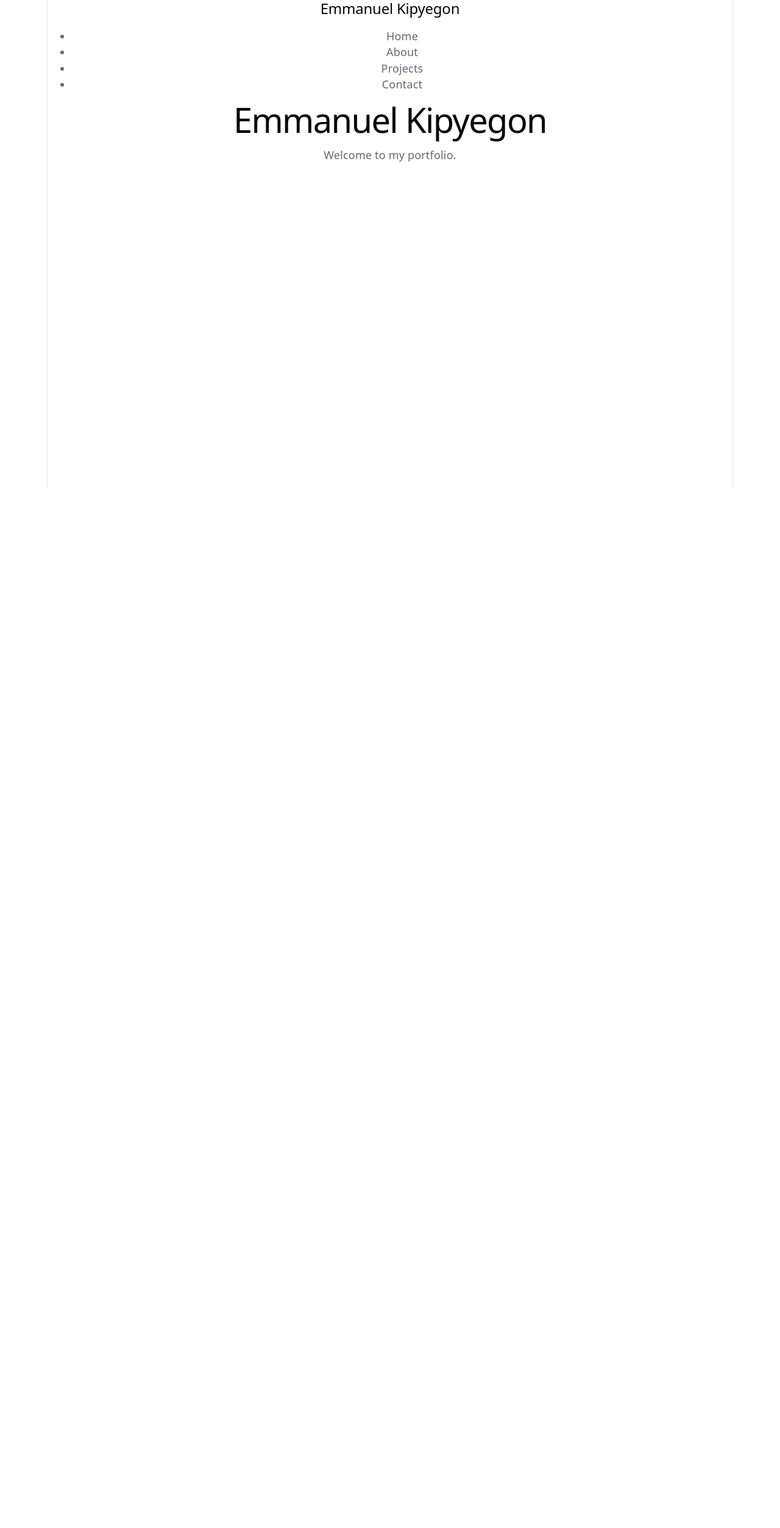
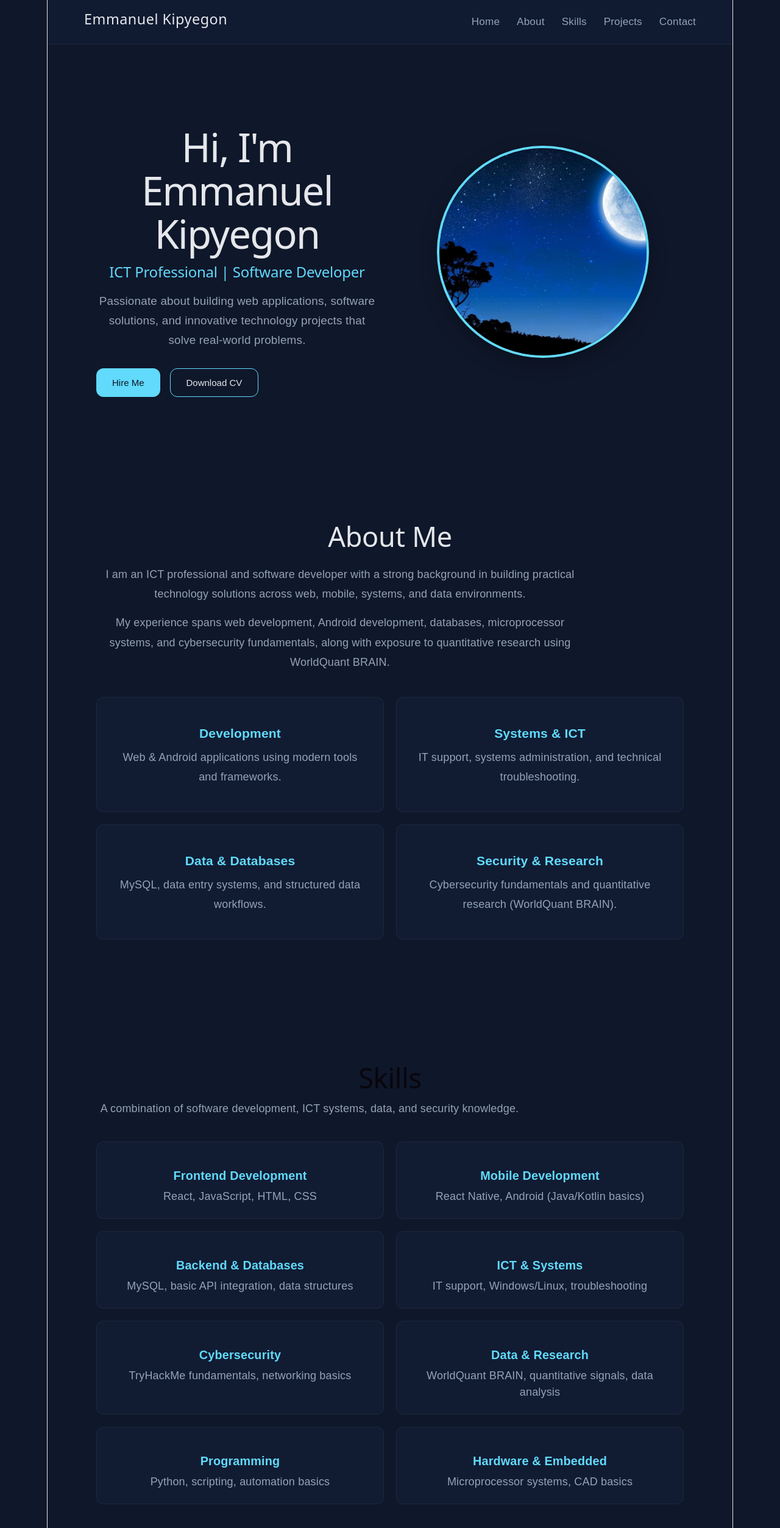
Before and after one commit to manu601/emmanuel-portfolio, a React (Vite) app: page / in a window 1280 px wide. Shown: the top 2506 px of the page at 61% size. Before the commit the page ends 800 px from the top, so only its background shows below. Built offline with nearby package versions, Linux system fonts and the light colour scheme.

Commit message:
Create first skills section

```diff
--- a/src/App.css
+++ b/src/App.css
@@ -1,184 +1,275 @@
-.counter {
-  font-size: 16px;
-  padding: 5px 10px;
-  border-radius: 5px;
-  color: var(--accent);
-  background: var(--accent-bg);
-  border: 2px solid transparent;
-  transition: border-color 0.3s;
-  margin-bottom: 24px;
+/* =====================
+   DESIGN SYSTEM
+===================== */
+:root {
+  --bg: #0f172a;
+  --surface: #111c33;
+  --text: #e5e7eb;
+  --muted: #94a3b8;
 
-  &:hover {
-    border-color: var(--accent-border);
-  }
-  &:focus-visible {
-    outline: 2px solid var(--accent);
-    outline-offset: 2px;
-  }
+  --primary: #61dafb;
+  --accent: #38bdf8;
+
+  --radius: 12px;
+  --transition: 0.3s ease;
 }
 
-.hero {
-  position: relative;
-
-  .base,
-  .framework,
-  .vite {
-    inset-inline: 0;
-    margin: 0 auto;
+body {
+  margin: 0;
+  font-family: "Poppins", Arial, sans-serif;
+  background: var(--bg);
+  color: var(--text);
 }
 
-  .base {
-    width: 170px;
-    position: relative;
-    z-index: 0;
+/* =====================
+   NAVBAR
+===================== */
+nav {
+  display: flex;
+  justify-content: space-between;
+  align-items: center;
+
+  padding: 18px 60px;
+  background-color: rgba(17, 28, 51, 0.9);
+  backdrop-filter: blur(10px);
+
+  position: sticky;
+  top: 0;
+  z-index: 100;
+  border-bottom: 1px solid rgba(255, 255, 255, 0.05);
 }
 
-  .framework,
-  .vite {
-    position: absolute;
+nav h2 {
+  color: var(--text);
+  font-size: 1.3rem;
+  letter-spacing: 0.5px;
 }
 
-  .framework {
-    z-index: 1;
-    top: 34px;
-    height: 28px;
-    transform: perspective(2000px) rotateZ(300deg) rotateX(44deg) rotateY(39deg)
-      scale(1.4);
+nav ul {
+  display: flex;
+  gap: 28px;
+  list-style: none;
+  margin: 0;
+  padding: 0;
 }
 
-  .vite {
-    z-index: 0;
-    top: 107px;
-    height: 26px;
-    width: auto;
-    transform: perspective(2000px) rotateZ(300deg) rotateX(40deg) rotateY(39deg)
-      scale(0.8);
-  }
+nav a {
+  color: var(--muted);
+  text-decoration: none;
+  font-size: 0.95rem;
+  transition: var(--transition);
 }
 
-#center {
-  display: flex;
-  flex-direction: column;
-  gap: 25px;
-  place-content: center;
-  place-items: center;
-  flex-grow: 1;
-
-  @media (max-width: 1024px) {
-    padding: 32px 20px 24px;
-    gap: 18px;
-  }
+nav a:hover {
+  color: var(--primary);
 }
 
-#next-steps {
+/* =====================
+   HERO SECTION
+===================== */
+.hero {
   display: flex;
-  border-top: 1px solid var(--border);
-  text-align: left;
+  justify-content: space-between;
+  align-items: center;
 
-  & > div {
-    flex: 1 1 0;
-    padding: 32px;
-    @media (max-width: 1024px) {
-      padding: 24px 20px;
-    }
+  min-height: 85vh;
+  padding: 0 80px;
+  gap: 40px;
 }
 
-  .icon {
-    margin-bottom: 16px;
-    width: 22px;
-    height: 22px;
+.hero-text {
+  flex: 1;
 }
 
-  @media (max-width: 1024px) {
-    flex-direction: column;
-    text-align: center;
-  }
+.hero-text h1 {
+  font-size: 3.6rem;
+  margin-bottom: 12px;
+  color: var(--text);
+  line-height: 1.1;
 }
 
-#docs {
-  border-right: 1px solid var(--border);
-
-  @media (max-width: 1024px) {
-    border-right: none;
-    border-bottom: 1px solid var(--border);
-  }
+.hero-text h2 {
+  color: var(--primary);
+  margin-bottom: 18px;
+  font-weight: 500;
 }
 
-#next-steps ul {
-  list-style: none;
-  padding: 0;
-  display: flex;
-  gap: 8px;
-  margin: 32px 0 0;
-
-  .logo {
-    height: 18px;
+.hero-text p {
+  font-size: 1.05rem;
+  line-height: 1.7;
+  max-width: 550px;
+  margin-bottom: 30px;
+  color: var(--muted);
 }
 
-  a {
-    color: var(--text-h);
-    font-size: 16px;
-    border-radius: 6px;
-    background: var(--social-bg);
+/* =====================
+   BUTTONS
+===================== */
+.hero-buttons {
   display: flex;
-    padding: 6px 12px;
-    align-items: center;
-    gap: 8px;
-    text-decoration: none;
-    transition: box-shadow 0.3s;
-
-    &:hover {
-      box-shadow: var(--shadow);
-    }
-    .button-icon {
-      height: 18px;
-      width: 18px;
-    }
+  gap: 16px;
 }
 
-  @media (max-width: 1024px) {
-    margin-top: 20px;
-    flex-wrap: wrap;
-    justify-content: center;
-
-    li {
-      flex: 1 1 calc(50% - 8px);
+.hero-buttons button {
+  padding: 14px 26px;
+  border: none;
+  border-radius: var(--radius);
+  font-size: 15px;
+  cursor: pointer;
+  transition: var(--transition);
+  font-weight: 500;
 }
 
-    a {
-      width: 100%;
-      justify-content: center;
-      box-sizing: border-box;
-    }
-  }
+.hero-buttons button:first-child {
+  background: var(--primary);
+  color: #0f172a;
 }
 
-#spacer {
-  height: 88px;
-  border-top: 1px solid var(--border);
-  @media (max-width: 1024px) {
-    height: 48px;
-  }
+.hero-buttons button:last-child {
+  background: transparent;
+  color: var(--text);
+  border: 1px solid var(--primary);
 }
 
-.ticks {
-  position: relative;
-  width: 100%;
-
-  &::before,
-  &::after {
-    content: '';
-    position: absolute;
-    top: -4.5px;
-    border: 5px solid transparent;
+.hero-buttons button:hover {
+  transform: translateY(-3px);
+  background: var(--accent);
+  color: #0f172a;
 }
 
-  &::before {
-    left: 0;
-    border-left-color: var(--border);
+/* =====================
+   HERO IMAGE
+===================== */
+.hero-image {
+  flex: 1;
+  display: flex;
+  justify-content: center;
 }
-  &::after {
-    right: 0;
-    border-right-color: var(--border);
+
+.hero-image img {
+  width: 340px;
+  height: 340px;
+  border-radius: 50%;
+  object-fit: cover;
+  border: 4px solid var(--primary);
+  box-shadow: 0 10px 30px rgba(0, 0, 0, 0.3);
+  transition: var(--transition);
 }
+
+.hero-image img:hover {
+  transform: scale(1.03);
 }
+/* =====================
+   ABOUT SECTION
+===================== */
+.about {
+  padding: 100px 80px;
+  background: var(--bg);
+}
+
+.about-container {
+  max-width: 1100px;
+  margin: auto;
+}
+
+.about h2 {
+  font-size: 2.5rem;
+  margin-bottom: 20px;
+  color: var(--text);
+}
+
+.about p {
+  color: var(--muted);
+  line-height: 1.8;
+  margin-bottom: 15px;
+  max-width: 800px;
+}
+
+/* =====================
+   ABOUT CARDS
+===================== */
+.about-cards {
+  display: grid;
+  grid-template-columns: repeat(2, 1fr);
+  gap: 20px;
+  margin-top: 40px;
+}
+
+.card {
+  background: var(--surface);
+  padding: 25px;
+  border-radius: var(--radius);
+  transition: var(--transition);
+  border: 1px solid rgba(255, 255, 255, 0.05);
+}
+
+.card h3 {
+  color: var(--primary);
+  margin-bottom: 10px;
+}
+
+.card p {
+  color: var(--muted);
+}
+
+.card:hover {
+  transform: translateY(-5px);
+  border-color: var(--primary);
+}
+/* =====================
+   SKILLS SECTION
+===================== */
+.skills {
+  padding: 100px 80px;
+  background: var(--bg);
+}
+
+.skills-container {
+  max-width: 1100px;
+  margin: auto;
+}
+
+.skills h2 {
+  font-size: 2.5rem;
+  margin-bottom: 10px;
+}
+
+.skills-intro {
+  color: var(--muted);
+  margin-bottom: 40px;
+  max-width: 700px;
+  line-height: 1.6;
+}
+
+/* =====================
+   SKILL GRID
+===================== */
+.skills-grid {
+  display: grid;
+  grid-template-columns: repeat(2, 1fr);
+  gap: 20px;
+}
+
+.skill-card {
+  background: var(--surface);
+  padding: 22px;
+  border-radius: var(--radius);
+  border: 1px solid rgba(255, 255, 255, 0.05);
+  transition: var(--transition);
+}
+
+.skill-card h3 {
+  color: var(--primary);
+  margin-bottom: 8px;
+  font-size: 1.1rem;
+}
+
+.skill-card p {
+  color: var(--muted);
+  line-height: 1.5;
+}
+
+.skill-card:hover {
+  transform: translateY(-6px);
+  border-color: var(--primary);
+}
--- a/src/App.jsx
+++ b/src/App.jsx
@@ -1,12 +1,17 @@
+import "./App.css";
 import Navbar from "./components/Navbar";
+import Hero from "./components/Hero";
+import About from "./components/About";
+import Skills from "./components/Skills";
 
 function App() {
   return (
-    <div>
+    <>
       <Navbar />
-      <h1>Emmanuel Kipyegon</h1>
-      <p>Welcome to my portfolio.</p>
-    </div>
+      <Hero />
+      <About />
+      <Skills />
+    </>
   );
 }
 
--- /dev/null
+++ b/src/components/About.jsx
@@ -0,0 +1,45 @@
+function About() {
+  return (
+    <section className="about" id="about">
+      <div className="about-container">
+        <h2>About Me</h2>
+
+        <p>
+          I am an ICT professional and software developer with a strong
+          background in building practical technology solutions across web,
+          mobile, systems, and data environments.
+        </p>
+
+        <p>
+          My experience spans web development, Android development, databases,
+          microprocessor systems, and cybersecurity fundamentals, along with
+          exposure to quantitative research using WorldQuant BRAIN.
+        </p>
+
+        <div className="about-cards">
+          <div className="card">
+            <h3>Development</h3>
+            <p>Web & Android applications using modern tools and frameworks.</p>
+          </div>
+
+          <div className="card">
+            <h3>Systems & ICT</h3>
+            <p>IT support, systems administration, and technical troubleshooting.</p>
+          </div>
+
+          <div className="card">
+            <h3>Data & Databases</h3>
+            <p>MySQL, data entry systems, and structured data workflows.</p>
+          </div>
+
+          <div className="card">
+            <h3>Security & Research</h3>
+            <p>Cybersecurity fundamentals and quantitative research (WorldQuant BRAIN).</p>
+          </div>
+        </div>
+      </div>
+    </section>
+  );
+}
+
+export default About;
--- /dev/null
+++ b/src/components/Hero.jsx
@@ -0,0 +1,29 @@
+import profile from "../assets/profile.jpg";
+
+function Hero() {
+  return (
+    <section className="hero">
+      <div className="hero-text">
+        <h1>Hi, I'm Emmanuel Kipyegon</h1>
+
+<h2>ICT Professional | Software Developer</h2>
+
+<p>
+  Passionate about building web applications, software solutions,
+  and innovative technology projects that solve real-world problems.
+</p>
+
+        <div className="hero-buttons">
+          <button>Hire Me</button>
+          <button>Download CV</button>
+        </div>
+      </div>
+
+      <div className="hero-image">
+        <img src={profile} alt="Emmanuel Kipyegon" />
+      </div>
+    </section>
+  );
+}
+
+export default Hero;
--- a/src/components/Navbar.jsx
+++ b/src/components/Navbar.jsx
@@ -4,10 +4,11 @@ function Navbar() {
       <h2>Emmanuel Kipyegon</h2>
 
       <ul>
-        <li>Home</li>
-        <li>About</li>
-        <li>Projects</li>
-        <li>Contact</li>
+        <li><a href="#">Home</a></li>
+        <li><a href="#about">About</a></li>
+        <li><a href="#skills">Skills</a></li>
+        <li><a href="#projects">Projects</a></li>
+        <li><a href="#contact">Contact</a></li>
       </ul>
     </nav>
   );
--- /dev/null
+++ b/src/components/Skills.jsx
@@ -0,0 +1,56 @@
+function Skills() {
+  return (
+    <section className="skills" id="skills">
+      <div className="skills-container">
+        <h2>Skills</h2>
+        <p className="skills-intro">
+          A combination of software development, ICT systems, data, and security knowledge.
+        </p>
+
+        <div className="skills-grid">
+          <div className="skill-card">
+            <h3>Frontend Development</h3>
+            <p>React, JavaScript, HTML, CSS</p>
+          </div>
+
+          <div className="skill-card">
+            <h3>Mobile Development</h3>
+            <p>React Native, Android (Java/Kotlin basics)</p>
+          </div>
+
+          <div className="skill-card">
+            <h3>Backend & Databases</h3>
+            <p>MySQL, basic API integration, data structures</p>
+          </div>
+
+          <div className="skill-card">
+            <h3>ICT & Systems</h3>
+            <p>IT support, Windows/Linux, troubleshooting</p>
+          </div>
+
+          <div className="skill-card">
+            <h3>Cybersecurity</h3>
+            <p>TryHackMe fundamentals, networking basics</p>
+          </div>
+
+          <div className="skill-card">
+            <h3>Data & Research</h3>
+            <p>WorldQuant BRAIN, quantitative signals, data analysis</p>
+          </div>
+
+          <div className="skill-card">
+            <h3>Programming</h3>
+            <p>Python, scripting, automation basics</p>
+          </div>
+
+          <div className="skill-card">
+            <h3>Hardware & Embedded</h3>
+            <p>Microprocessor systems, CAD basics</p>
+          </div>
+        </div>
+      </div>
+    </section>
+  );
+}
+
+export default Skills;
```
Also changed, not shown: src/assets/profile.jpg (added). Lines whose indentation alone changed are shown as unchanged.
